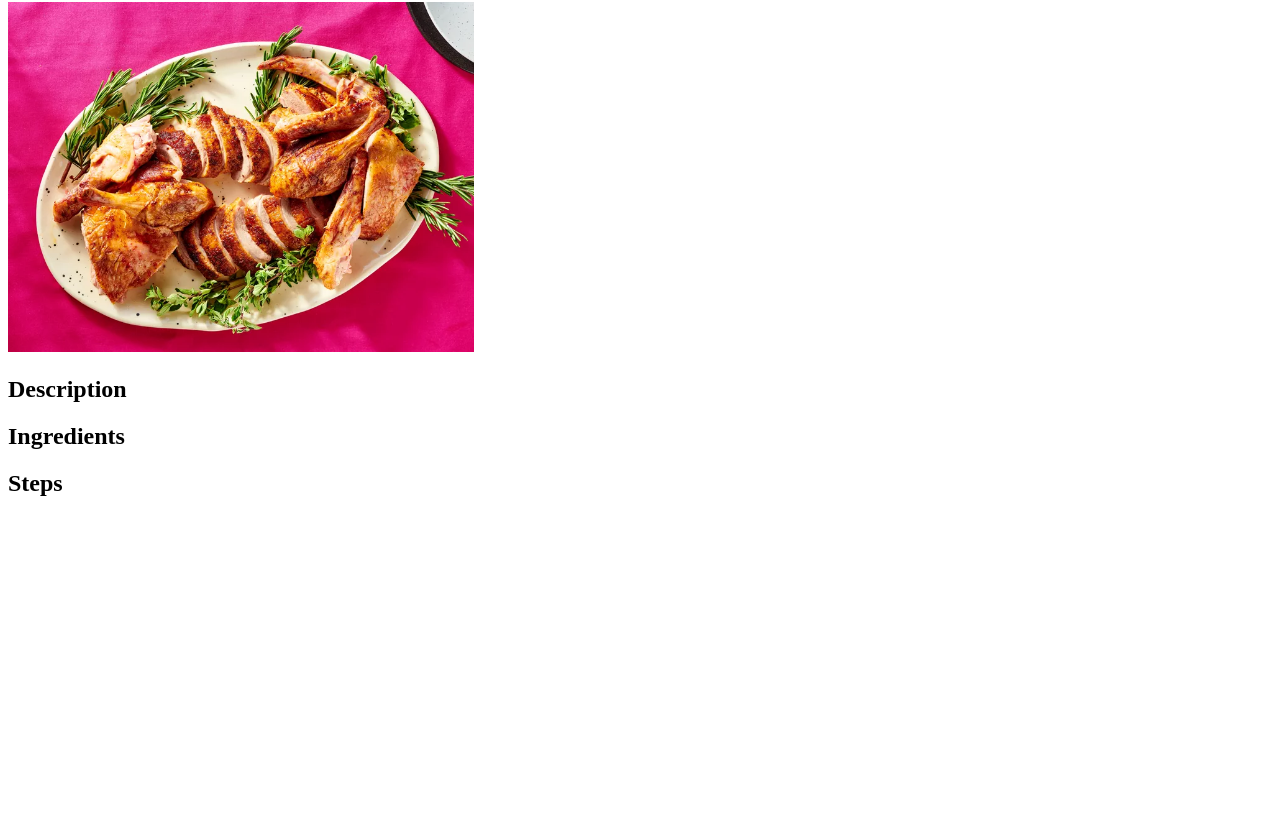
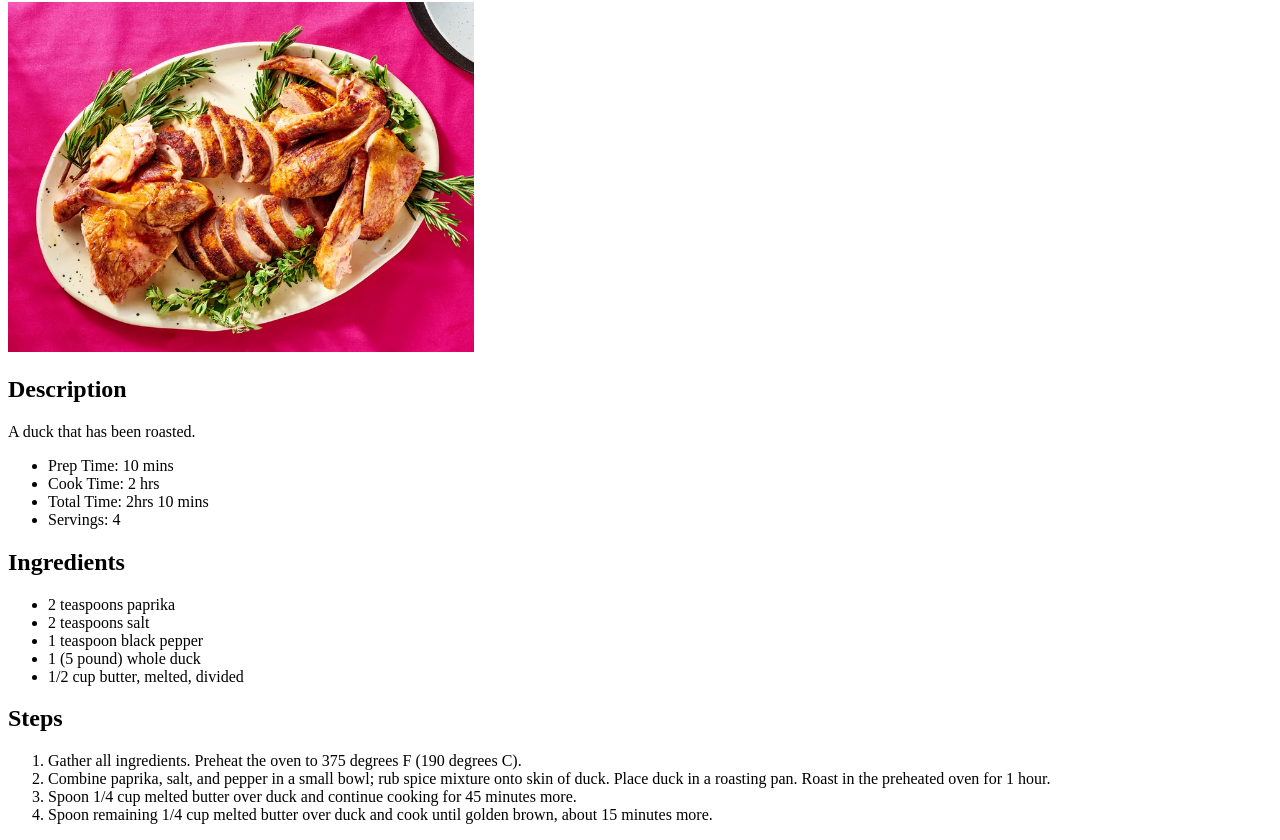
Before and after one commit to GhostlyRAM/odin-recipes, a plain HTML site: page recipes/roastedduck.html in a window 1280 px wide. Shown: the part 78-918 px from the top of the page. Before the commit the page ends 800 px from the top, so only its background shows below. Drawn offline with Linux system fonts and the light colour scheme.

Commit message:
Added text under 'Description', added unordered list under 'ingredients', added ordered list under 'Steps' in roastedduck.html
You can now know what the recipe is, what you need and step by step instructions

```diff
--- a/recipes/roastedduck.html
+++ b/recipes/roastedduck.html
@@ -6,7 +6,33 @@
     <h1>Roasted Duck</h1>
 <img src="../images/roastedduck.jpg" alt="A roasted duck on a plate" height="350" weight="350">
     <h2>Description</h2>
-
+ <p>
+        A duck that has been roasted.
+       </p>
+       <p>
+        <ul>
+            <li>Prep Time: 10 mins</li>
+            <li>Cook Time: 2 hrs</li>
+            <li>Total Time: 2hrs 10 mins</li>
+            <li>Servings: 4</li>
+        </ul>
+       </p>
     <h2>Ingredients</h2>
-
+<p>
+    <ul>
+        <li>2 teaspoons paprika</li>
+        <Li>2 teaspoons salt</Li>
+        <li>1 teaspoon black pepper</li>
+        <Li>1 (5 pound) whole duck</Li>
+        <Li>1/2 cup butter, melted, divided</Li>
+    </ul>
+</p>
     <h2>Steps</h2>
+    <p>
+        <ol>
+            <li>Gather all ingredients. Preheat the oven to 375 degrees F (190 degrees C).</li>
+            <li>Combine paprika, salt, and pepper in a small bowl; rub spice mixture onto skin of duck. Place duck in a roasting pan. Roast in the preheated oven for 1 hour.</li>
+            <li>Spoon 1/4 cup melted butter over duck and continue cooking for 45 minutes more.</li>
+            <li>Spoon remaining 1/4 cup melted butter over duck and cook until golden brown, about 15 minutes more.</li>
+        </ol>
+    </p>
```
